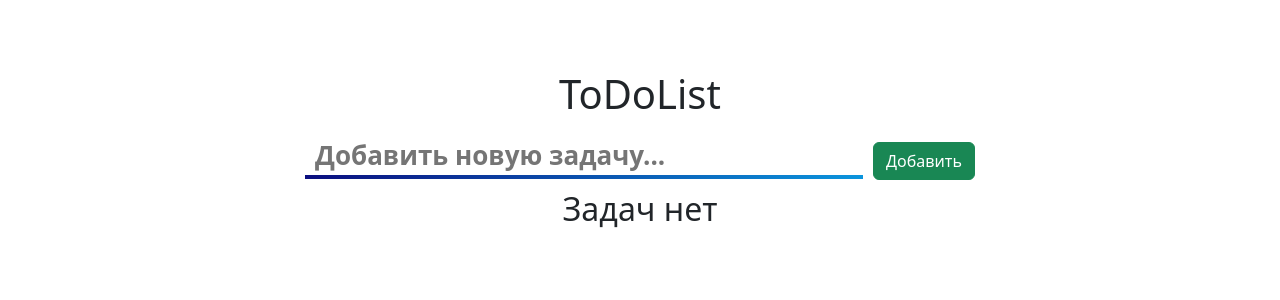
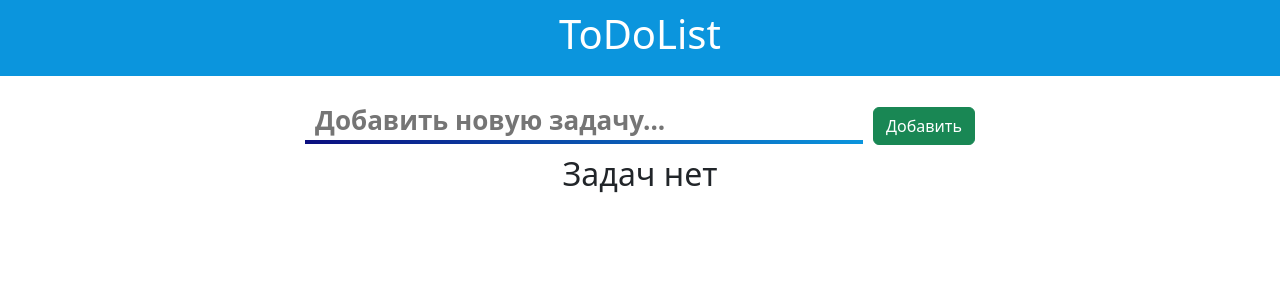
Before and after one commit to Yura-108/ToDoList, a React (Vite) app: page / in a window 1280 px wide. Shown: the top 300 px of the page. Built offline with nearby package versions, Linux system fonts and the light colour scheme.

Commit message:
a little style

```diff
--- a/src/App.jsx
+++ b/src/App.jsx
@@ -46,7 +46,9 @@ function App() {
 
   return (
     <div className="App">
-      <h1 className="mainTitle">ToDoList</h1>
+        <header>
+            <h1 className="mainTitle">ToDoList</h1>
+        </header>
         <MainInput addTask={addTask} />
             {!tasksArray.length && <h2>Задач нет</h2>}
             <Reorder.Group className="container d-flex align-items-center flex-column mt-lg-5" as="div" axis="y" onReorder={setTasksArray} values={tasksArray}>
--- a/src/App.scss
+++ b/src/App.scss
@@ -4,7 +4,13 @@
     align-content: center;
     flex-direction: column;
     text-align: center;
-    .mainTitle {
-        margin-top: 70px;
+    header {
+        width: 100%;
+        color: #fff;
+        padding: 10px;
+        background: #0B95DD;
     }
+    //.mainTitle {
+    //    margin-top: 70px;
+    //}
 }
--- a/src/Components/mainInput.scss
+++ b/src/Components/mainInput.scss
@@ -1,5 +1,6 @@
 .mainInput {
   padding: 10px;
+  margin-top: 15px;
 
   button {
     margin-left: 10px;
```
